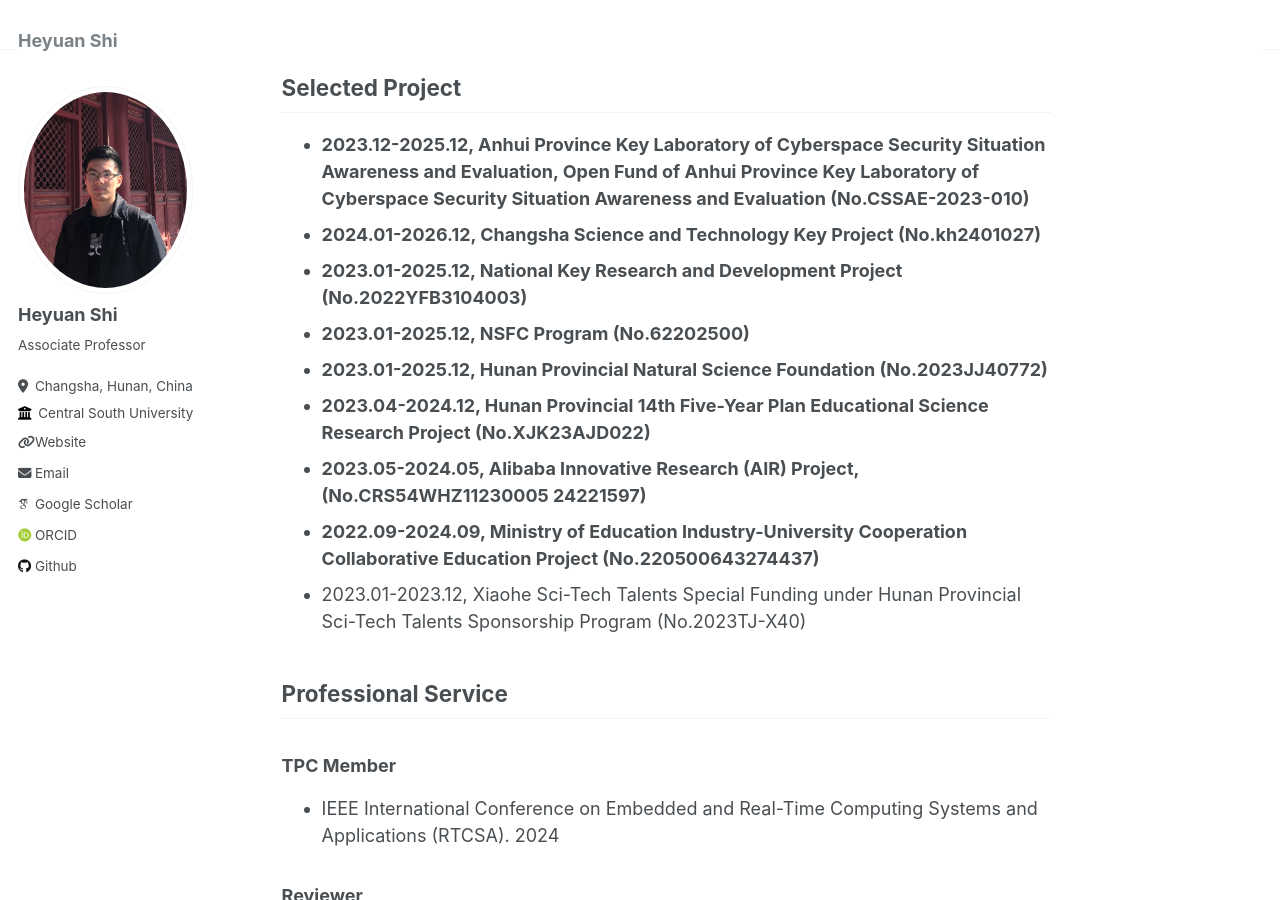
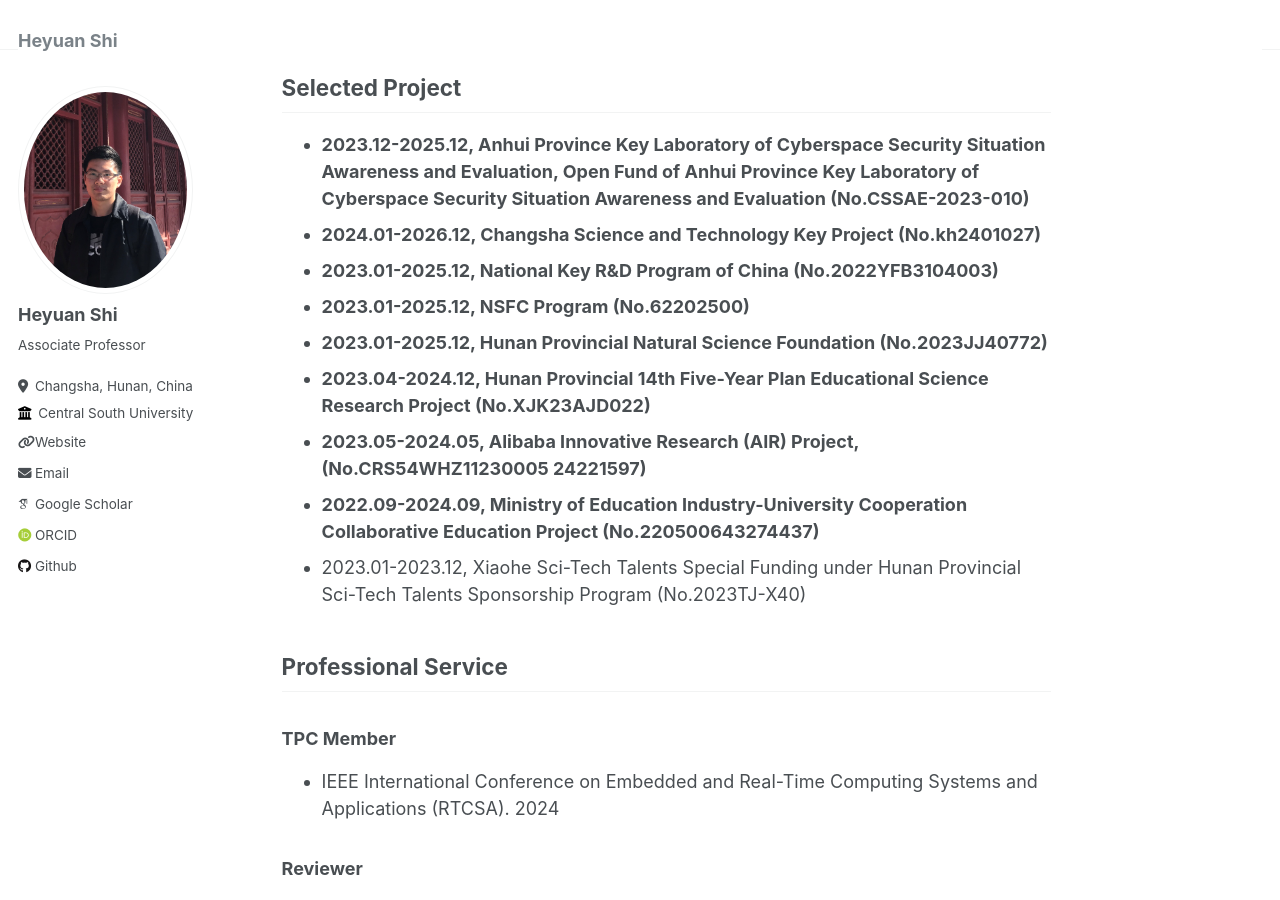
Before and after one commit to shiheyuan/shiheyuan.github.io, a Jekyll site: the page built from _pages/about.md, in a window 1280 px wide and 900 px high, scrolled down 2341 px. Built offline with Jekyll 4.4.1, drawn with Linux system fonts in a browser that asks for light colours; some web fonts are replaced.

Commit message:
Update about.md

```diff
--- a/_pages/about.md
+++ b/_pages/about.md
@@ -42,7 +42,7 @@ Heyuan Shi received the B.S. degree in School of Information Science and Enginee
 
 - **2023.12-2025.12, Anhui Province Key Laboratory of Cyberspace Security Situation Awareness and Evaluation, Open Fund of Anhui Province Key Laboratory of Cyberspace Security Situation Awareness and Evaluation (No.CSSAE-2023-010)**
 - **2024.01-2026.12, Changsha Science and Technology Key Project (No.kh2401027)**
-- **2023.01-2025.12, National Key Research and Development Project (No.2022YFB3104003)**
+- **2023.01-2025.12, National Key R&D Program of China (No.2022YFB3104003)**
 - **2023.01-2025.12, NSFC Program (No.62202500)**
 - **2023.01-2025.12, Hunan Provincial Natural Science Foundation (No.2023JJ40772)**
 - **2023.04-2024.12, Hunan Provincial 14th Five-Year Plan Educational Science Research Project (No.XJK23AJD022)**
```
